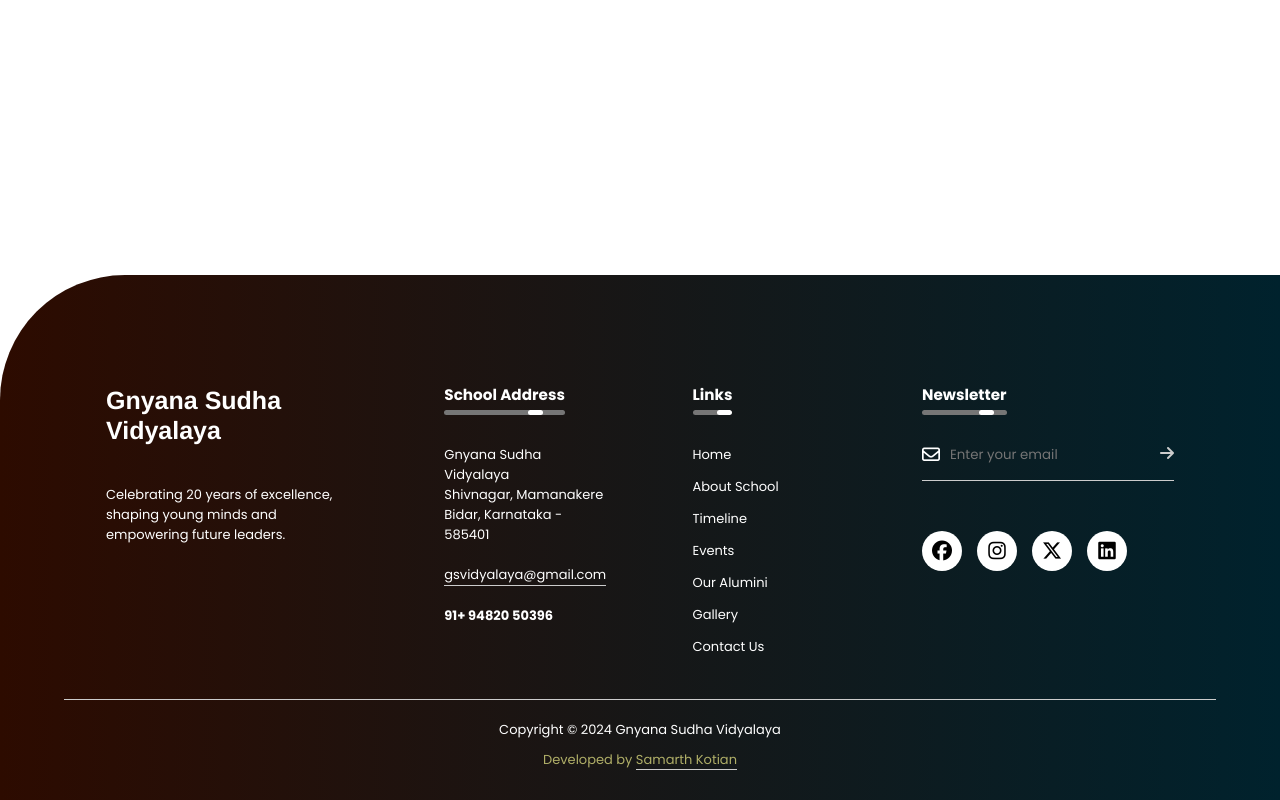
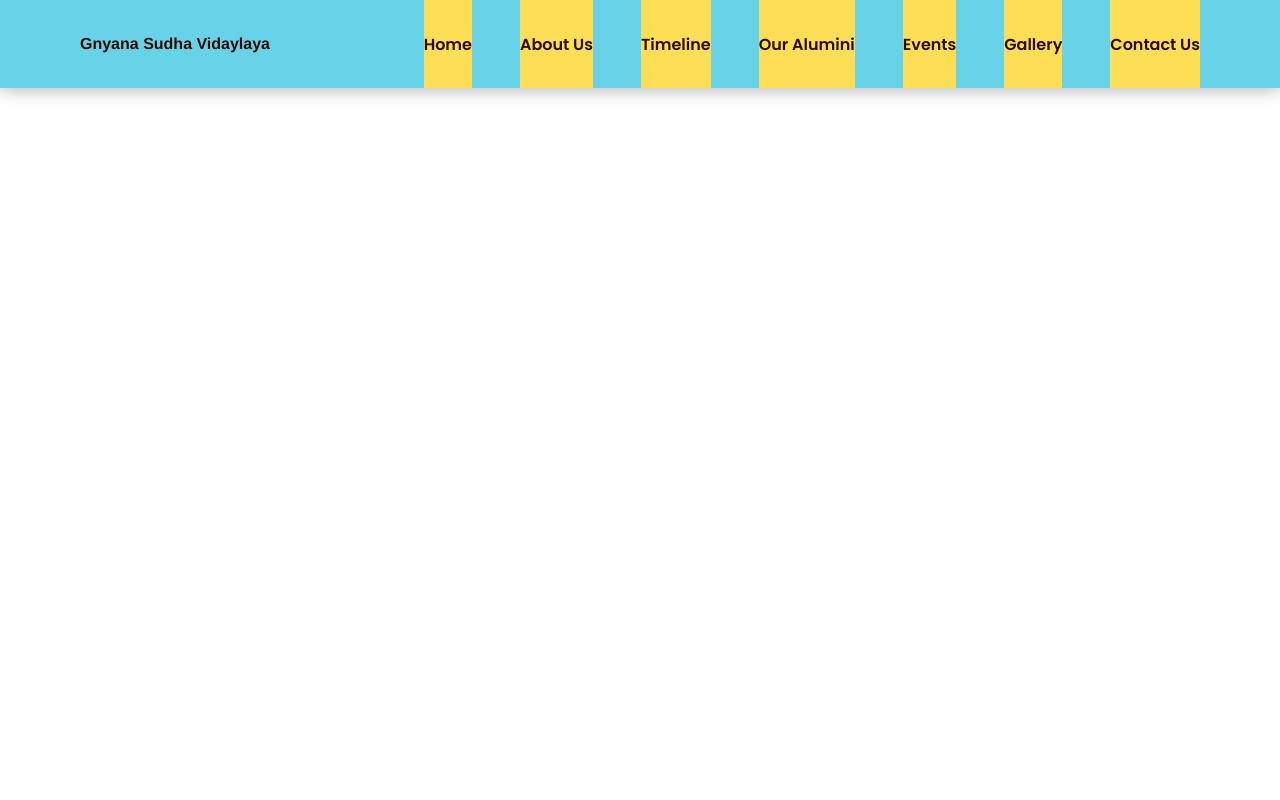
Before and after one commit to Samarthsteve/Project-GSV, a React (Vite) app in the folder Project-GSV/: page / in a window 1280 px wide. Built offline with nearby package versions, Linux system fonts and the light colour scheme.

Commit message:
Navbar Completed

```diff
--- a/Project-GSV/index.html
+++ b/Project-GSV/index.html
@@ -6,6 +6,7 @@
     <title>Gnyana Sudha Vidyalaya</title>
 
     <script src="https://kit.fontawesome.com/a07b76522a.js" crossorigin="anonymous"></script>
+    <link href="https://cdn.jsdelivr.net/npm/remixicon@3.2.0/fonts/remixicon.css" rel="stylesheet">
   </head>
   <body>
     <div id="root"></div>
--- a/Project-GSV/src/App.css
+++ b/Project-GSV/src/App.css
@@ -1,10 +1,35 @@
+/*=============== GOOGLE FONTS ===============*/
 @import url('https://fonts.googleapis.com/css2?family=Poppins:ital,wght@0,100;0,200;0,300;0,400;0,500;0,600;0,700;0,800;0,900;1,100;1,200;1,300;1,400;1,500;1,600;1,700;1,800;1,900&display=swap');
 
 @import url('https://fonts.googleapis.com/css2?family=Arimo:ital,wght@0,400..700;1,400..700&display=swap');
 
+@import url("https://fonts.googleapis.com/css2?family=Montserrat:wght@400;600&display=swap");
+
+/*=============== BASE ===============*/
 * {
   margin: 0;
   padding: 0;
   box-sizing: border-box;
   font-family: "Poppins", sans-serif;
+  font-size: var(--normal-font-size);
 }
+
+/*=============== VARIABLES CSS ===============*/
+
+:root {
+/*========== Font and typography ==========*/
+/*.5rem = 8px | 1rem = 16px ...*/
+  --normal-font-size: .938rem;
+
+/*========== Font weight ==========*/
+  --font-regular: 400;
+  --font-semi-bold: 600;
+
+  }
+
+/*========== Responsive typography ==========*/
+@media screen and (min-width: 1024px) {
+  :root {
+    --normal-font-size: 1rem;
+  }
+}
--- a/Project-GSV/src/App.tsx
+++ b/Project-GSV/src/App.tsx
@@ -1,10 +1,12 @@
 import './App.css'
-import Footer from './components/Footer'
+// import Footer from './components/Footer'
+import Navbar from './components/Navbar'
 
 function App() {
   return (
     <>
-      <Footer />
+      <Navbar />
+      {/* <Footer /> */}
     </>
   )
 }
--- /dev/null
+++ b/Project-GSV/src/components/Navbar.tsx
@@ -0,0 +1,70 @@
+import '../styles/Navbar.css';
+
+import { useState } from 'react';
+
+export default function Navbar(){
+   const [isTriggerClicked, setTrigger] = useState(false);
+
+   return (
+      <header className="header">
+         <nav className="nav container">
+            <div className="nav__data">
+               <a href="#" className="nav__logo">
+                  Gnyana Sudha Vidaylaya
+               </a>
+
+            <div className={`nav__toggle ${isTriggerClicked ? "show-icon" : ""}`} id="nav-toggle" onClick={() => setTrigger(!isTriggerClicked)}>
+                  <i className="ri-menu-line nav__burger"></i>
+                  <i className="ri-close-line nav__close"></i>
+               </div>
+            </div>
+
+            <div className={`nav__menu ${isTriggerClicked ? "show-menu" : ""}`} id="nav-menu">
+               <ul className="nav__list">
+                  <li>
+                     <a href="#" className="nav__link">
+                        Home
+                     </a>
+                  </li>
+
+                  <li>
+                     <a href="#" className="nav__link">
+                        About Us
+                     </a>
+                  </li>
+
+                  <li>
+                     <a href="#" className="nav__link">
+                        Timeline
+                     </a>
+                  </li>
+
+                  <li>
+                     <a href="#" className="nav__link">
+                        Our Alumini
+                     </a>
+                  </li>
+
+                  <li>
+                     <a href="#" className="nav__link">
+                        Events
+                     </a>
+                  </li>
+
+                  <li>
+                     <a href="#" className="nav__link">
+                        Gallery
+                     </a>
+                  </li>
+
+                  <li>
+                     <a href="#" className="nav__link">
+                        Contact Us
+                     </a>
+                  </li>
+               </ul>
+            </div>
+         </nav>
+      </header>
+   );
+}
--- /dev/null
+++ b/Project-GSV/src/styles/Navbar.css
@@ -0,0 +1,186 @@
+/*=============== VARIABLES CSS ===============*/
+:root {
+  --header-height: 3.5rem;
+
+  /*========== Colors ==========*/
+  --nav-primary-color: #68D2E8;
+  --nav-secondary-color: #FDDE55;
+  --nav-tertiary-color: #FEEFAD;;
+  --nav-black: #2d0b00;
+
+  /*========== Font and typography ==========*/
+  /*.5rem = 8px | 1rem = 16px ...*/
+  --Nav-font: "Montserrat", sans-serif;
+}
+
+ul {
+  list-style: none;
+  /* Color highlighting when pressed on mobile devices */
+  -webkit-tap-highlight-color: transparent;
+}
+
+a {
+  text-decoration: none;
+}
+
+/*=============== REUSABLE CSS CLASSES ===============*/
+.container {
+  max-width: 1120px;
+  margin-inline: 1.5rem;
+}
+
+/*=============== HEADER ===============*/
+.header {
+  font-family: var(--Nav-font);
+  position: fixed;
+  top: 0;
+  left: 0;
+  width: 100%;
+  background-color: var(--nav-primary-color);
+  box-shadow: 0 2px 16px hsla(220, 32%, 8%, .3);
+}
+
+/*=============== NAV ===============*/
+.nav {
+  height: var(--header-height);
+}
+
+.nav__logo,
+.nav__burger,
+.nav__close {
+  color: var(--nav-black);
+    -webkit-tap-highlight-color: transparent;
+}
+
+.nav__data {
+  height: 100%;
+  display: flex;
+  justify-content: space-between;
+  align-items: center;
+}
+
+.nav__logo {
+  display: inline-flex;
+  align-items: center;
+  column-gap: .25rem;
+  font-weight: 700;
+  font-size: 1rem;
+  font-family: 'Arimo', sans-serif;
+}
+
+.nav__toggle {
+  position: relative;
+  width: 32px;
+  height: 32px;
+}
+
+.nav__burger,
+.nav__close {
+  position: absolute;
+  width: max-content;
+  height: max-content;
+  inset: 0;
+  margin: auto;
+  font-size: 1.25rem;
+  cursor: pointer;
+  transition: opacity .1s, transform .4s;
+}
+
+.nav__close {
+  opacity: 0;
+}
+
+/* Navigation for mobile devices */
+@media screen and (max-width: 1118px) {
+  .nav__menu {
+    position: absolute;
+    left: 0;
+    top: 2.5rem;
+    width: 100%;
+    height: calc(100vh - 3.5rem);
+    overflow: auto;
+    pointer-events: none;
+    opacity: 0;
+    transition: top .4s, opacity .3s;
+  }
+  .nav__menu::-webkit-scrollbar {
+    width: 0;
+  }
+  .nav__list {
+    background-color: var(--nav-secondary-color);
+  }
+}
+
+.nav__link {
+  color: var(--nav-black);
+  background-color: var(--nav-secondary-color);
+  font-weight: var(--font-semi-bold);
+  padding: 1.25rem 1.5rem;
+  display: flex;
+  justify-content: space-between;
+  align-items: center;
+  transition: background-color .3s;
+}
+
+.nav__link:hover {
+  background-color: var(--nav-tertiary-color);
+}
+
+/* Show menu */
+.show-menu {
+  opacity: 1;
+  top: 3.5rem;
+  pointer-events: initial;
+}
+
+/* Show icon */
+.show-icon .nav__burger {
+  opacity: 0;
+  transform: rotate(90deg);
+}
+.show-icon .nav__close {
+  opacity: 1;
+  transform: rotate(90deg);
+}
+
+/*=============== BREAKPOINTS ===============*/
+/* For small devices */
+@media screen and (max-width: 340px) {
+  .container {
+    margin-inline: 1rem;
+  }
+
+  .nav__link {
+    padding-inline: 1rem;
+  }
+}
+
+/* For large devices */
+@media screen and (min-width: 1118px) {
+  .container {
+    margin-inline: auto;
+  }
+
+  .nav {
+    height: calc(var(--header-height) + 2rem);
+    display: flex;
+    justify-content: space-between;
+  }
+  .nav__toggle {
+    display: none;
+  }
+  .nav__list {
+    height: 100%;
+    display: flex;
+    column-gap: 3rem;
+  }
+  .nav__link {
+    height: 100%;
+    padding: 0;
+    justify-content: initial;
+    column-gap: .25rem;
+  }
+  .nav__link:hover {
+    background-color: transparent;
+  }
+}
```
